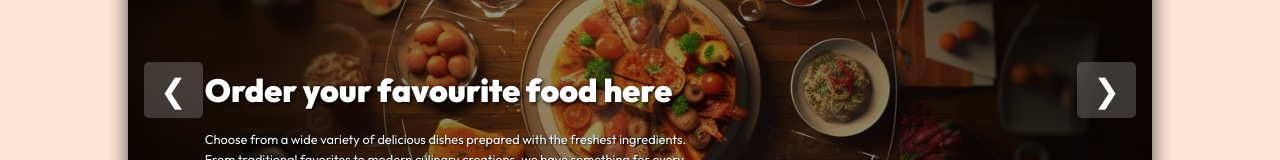
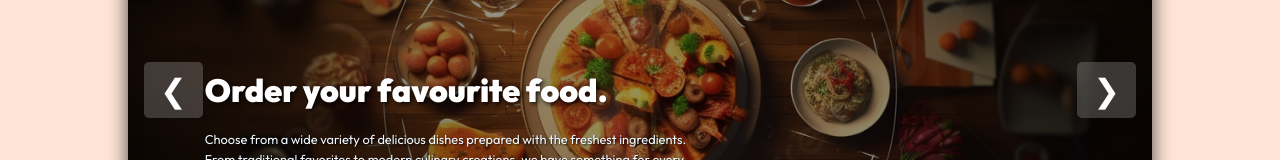
Before and after one commit to Isharaf773/DevOps_latest, a React (Vite) app in the folder frontend/: page / in a window 1280 px wide. Shown: the part 232-392 px from the top of the page. Built offline with nearby package versions, Linux system fonts and the light colour scheme; no server answers.

Commit message:
Update homepage heading

```diff
--- a/frontend/src/components/Header/Header.jsx
+++ b/frontend/src/components/Header/Header.jsx
@@ -48,7 +48,7 @@ const Header = () => {
             style={{ backgroundImage: `url(${image})` }}
           >
             <div className="header-contents">
-              <h2>Order your favourite food here</h2>
+              <h2>Order your favourite food.</h2>
               <p>Choose from a wide variety of delicious dishes prepared with the freshest ingredients. From traditional favorites to modern culinary creations, we have something for every palate.</p>
               <button>View Menu</button>
             </div>
```
